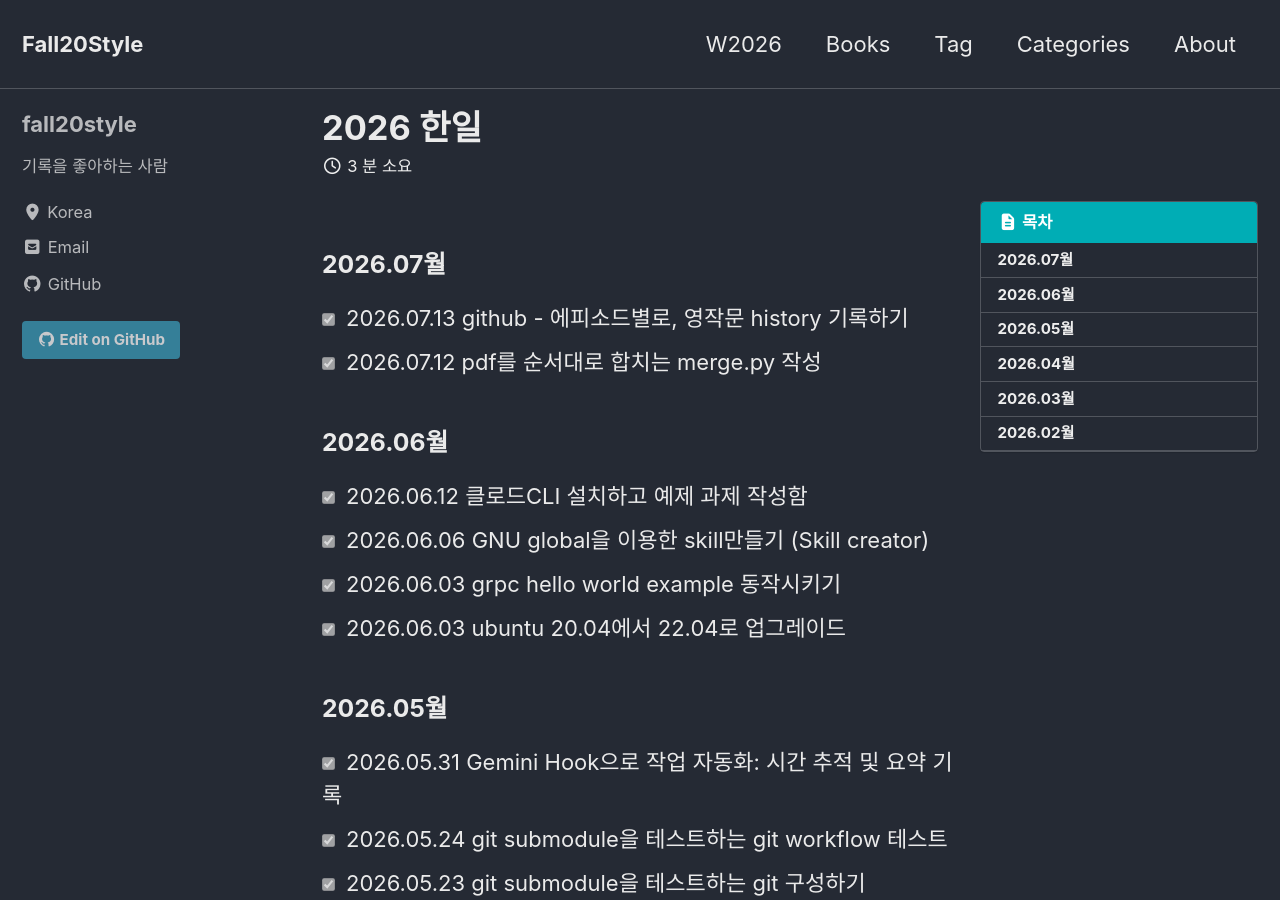
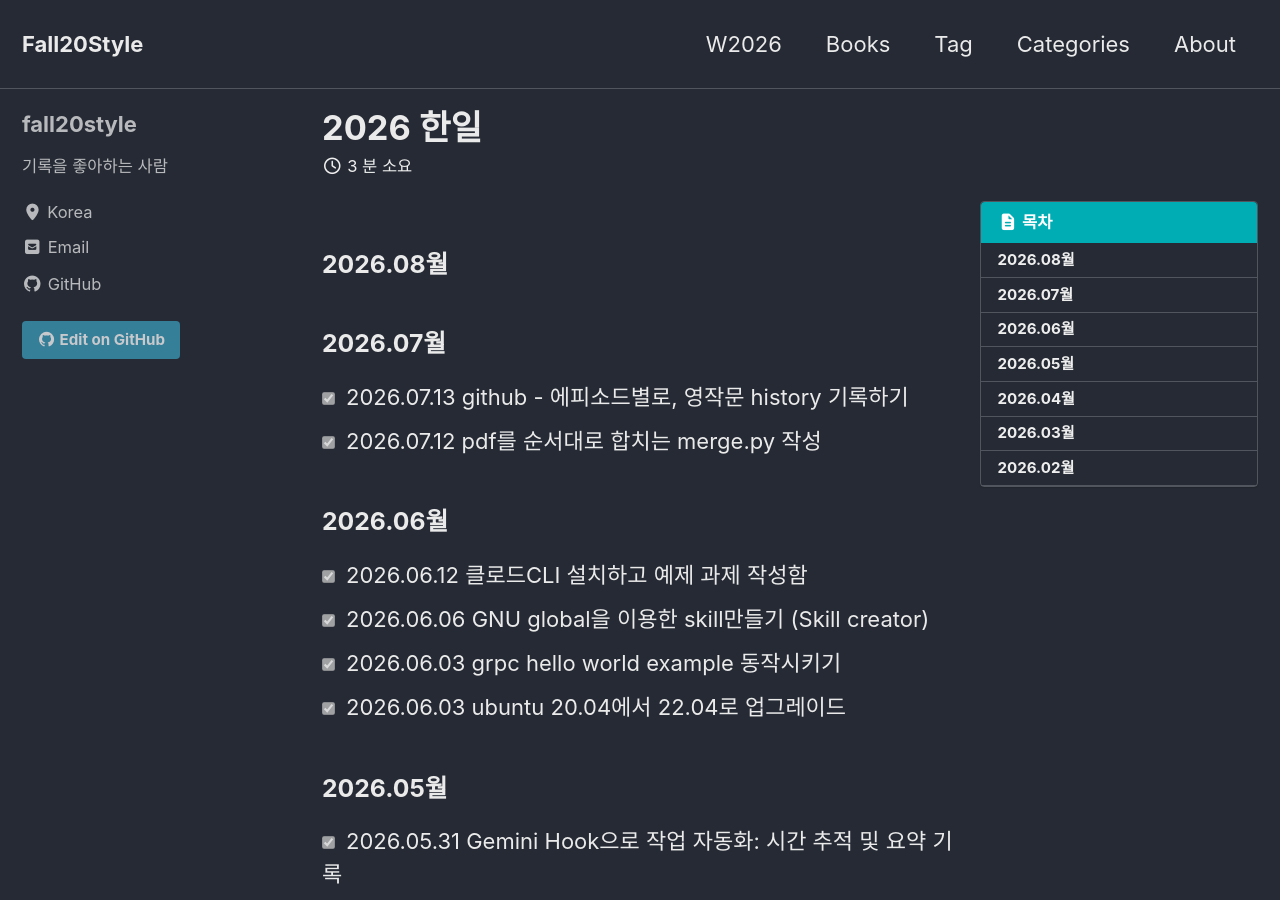
Before and after one commit to fall20style/fall20style.github.io, a Jekyll site: the page built from W2026.md, in a window 1280 px wide and 900 px high. Built offline with Jekyll 4.4.1, drawn with Linux system fonts in a browser that asks for light colours; cached includes are drawn as plain includes.

Commit message:
Update W2026.md

```diff
--- a/W2026.md
+++ b/W2026.md
@@ -10,6 +10,8 @@ toc_sticky: true
 toc_label: 목차
 description: desc가 여기에
 ---
+
+### 2026.08월
 
 ### 2026.07월
 - [X] 2026.07.13 github - 에피소드별로, 영작문 history 기록하기
```
